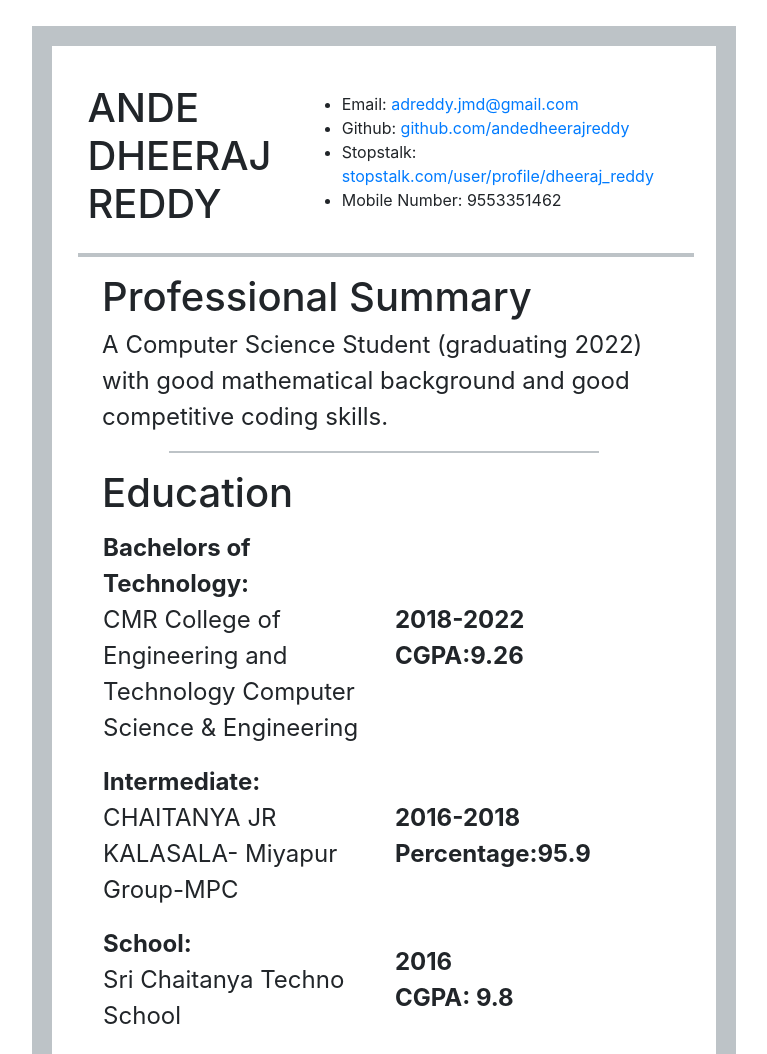
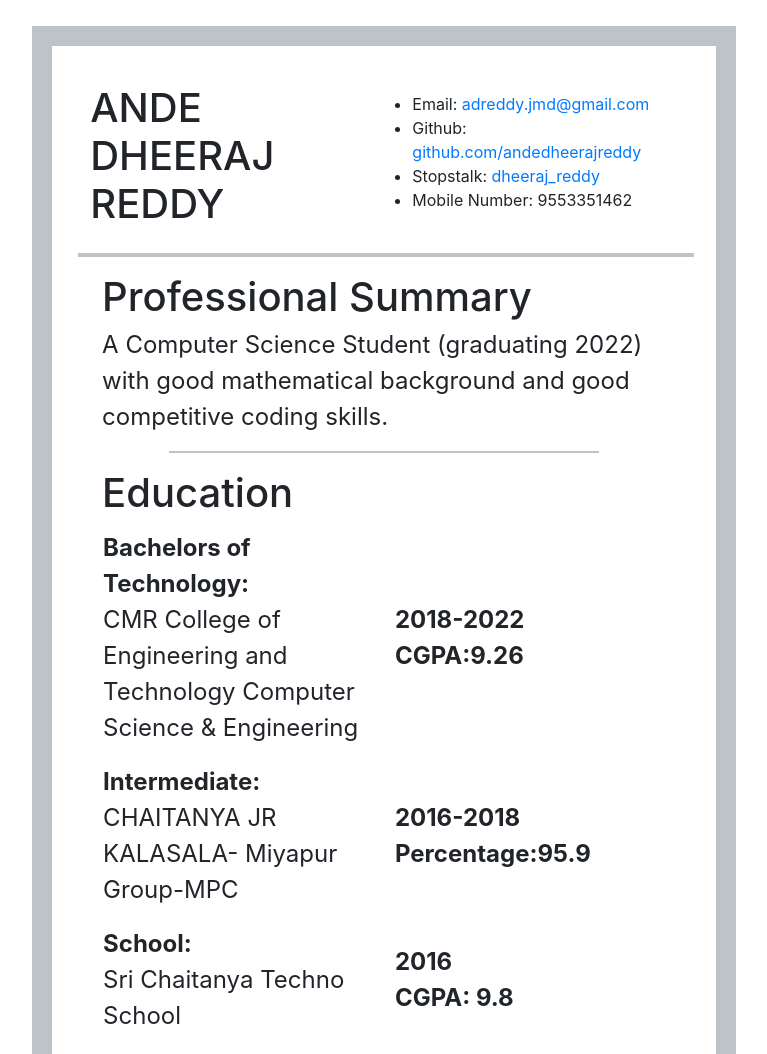
Before and after one commit to andedheerajreddy/webdev, a website: page frontend/html/index.html in a window 1280 px wide. Shown: the top 1054 px of the page, without its empty margins (256-1023 px from the left). Drawn offline with nearby package versions, Linux system fonts and the light colour scheme; files that its build step writes are made by us from their sources.

Commit message:
Update index.html

```diff
--- a/frontend/html/index.html
+++ b/frontend/html/index.html
@@ -21,7 +21,7 @@
                             <ul>
                                 <li>Email: <a href="https://adreddy.jmd@gmail.com">adreddy.jmd@gmail.com</a></li>
                                 <li>Github: <a href="https://github.com/andedheerajreddy">github.com/andedheerajreddy</a></li>
-                                <li>Stopstalk: <a href="https://www.stopstalk.com/user/profile/dheeraj_reddy">stopstalk.com/user/profile/dheeraj_reddy</a></li>
+                                <li>Stopstalk: <a href="https://www.stopstalk.com/user/profile/dheeraj_reddy">dheeraj_reddy</a></li>
                                 <li>Mobile Number: 9553351462</li>
                             </ul>
 
```
